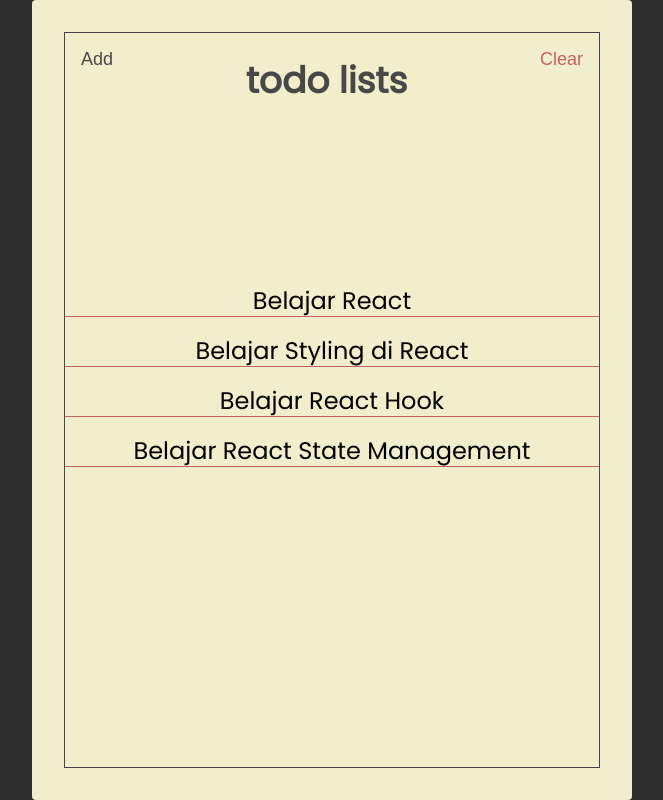
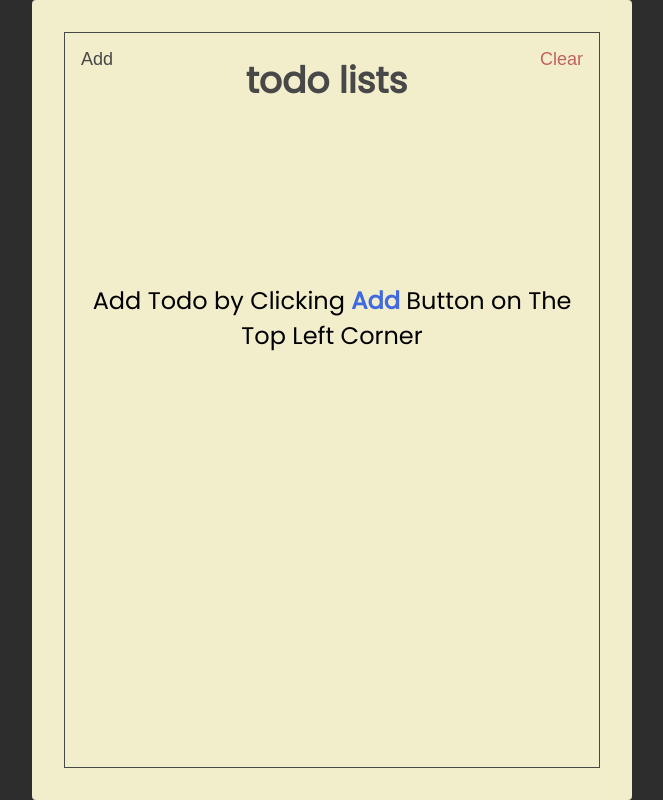
Before and after one commit to Novianto778/react-todolist, a React (Create React App) app: page / in a window 1280 px wide. Shown: the whole page, without its empty margins (308-971 px from the left). Built offline with nearby package versions, Linux system fonts and the light colour scheme.

Commit message:
delete function dan placeholder

```diff
--- a/src/App.css
+++ b/src/App.css
@@ -133,3 +133,14 @@
   left: 50%;
   transform: translate(-50%);
 }
+
+.todo-placeholder-text {
+  font-size: 24px;
+  text-align: center;
+  padding: 16px;
+}
+
+.add-button-placeholder-text {
+  font-weight: 600;
+  color: royalblue;
+}
--- a/src/components/Header.js
+++ b/src/components/Header.js
@@ -1,7 +1,7 @@
 import React from "react";
 import PropTypes from 'prop-types'
 
-export default function Header({showAddToggle, showAdd}) {
+export default function Header({showAddToggle, showAdd, clearTodos}) {
   return (
     <section className="header">
       <button className="header-btn main-black-color" onClick={showAddToggle}>
@@ -10,12 +10,14 @@
         }
       </button>
       <h1 className="header-title">Todo Lists</h1>
-      <button className="header-btn main-red-color">Clear</button>
+      <button className="header-btn main-red-color" onClick={clearTodos}>Clear</button>
     </section>
   );
 }
 
 Header.propTypes = {
   showAddToggle : PropTypes.func.isRequired,
-  showAdd : PropTypes.bool.isRequired
+  showAdd : PropTypes.bool.isRequired,
+  clearTodos : PropTypes.func.isRequired,
+
 }
--- a/src/components/Todos.js
+++ b/src/components/Todos.js
@@ -5,7 +5,8 @@
 export default function Todos({ todos, completeTodo }) {
   return (
     <section className="todos">
-      {todos.map((todo, index) => {
+      {todos.length > 0 &&
+        todos.map((todo, index) => {
           return (
             <Todo
               key={index}
@@ -16,6 +17,13 @@
             />
           );
         })}
+      {todos.length === 0 && (
+        <div className="todo-placeholder-text">
+          Add Todo by Clicking{" "}
+          <span className="add-button-placeholder-text">Add</span> Button on The
+          Top Left Corner
+        </div>
+      )}
     </section>
   );
 }
--- a/src/pages/TodoLists.js
+++ b/src/pages/TodoLists.js
@@ -6,10 +6,7 @@
 
 function TodoLists() {
   const [todos, setTodos] = useState([
-    { text: "Belajar React", isCompleted: false },
-    { text: "Belajar Styling di React", isCompleted: false },
-    { text: "Belajar React Hook", isCompleted: false },
-    { text: "Belajar React State Management", isCompleted: false },
+
   ]);
 
   const [showAdd, setShowAdd] = useState(false);
@@ -25,6 +22,8 @@
 
   const showAddToggle = () => setShowAdd(!showAdd);
 
+  const clearTodos = () => setTodos([])
+
   const completeTodo = (index) => {
     const addedTodo = [...todos];
     addedTodo[index].isCompleted = !addedTodo[index].isCompleted;
@@ -33,7 +32,7 @@
 
   return (
     <Paper>
-      <Header showAddToggle={showAddToggle} showAdd={showAdd} />
+      <Header showAddToggle={showAddToggle} showAdd={showAdd} clearTodos={clearTodos}/>
       <TodoForm addTodo={addTodo} showAdd={showAdd} />
       <Todos todos={todos} completeTodo={completeTodo} />
     </Paper>
```
Lines whose indentation alone changed are shown as unchanged.
